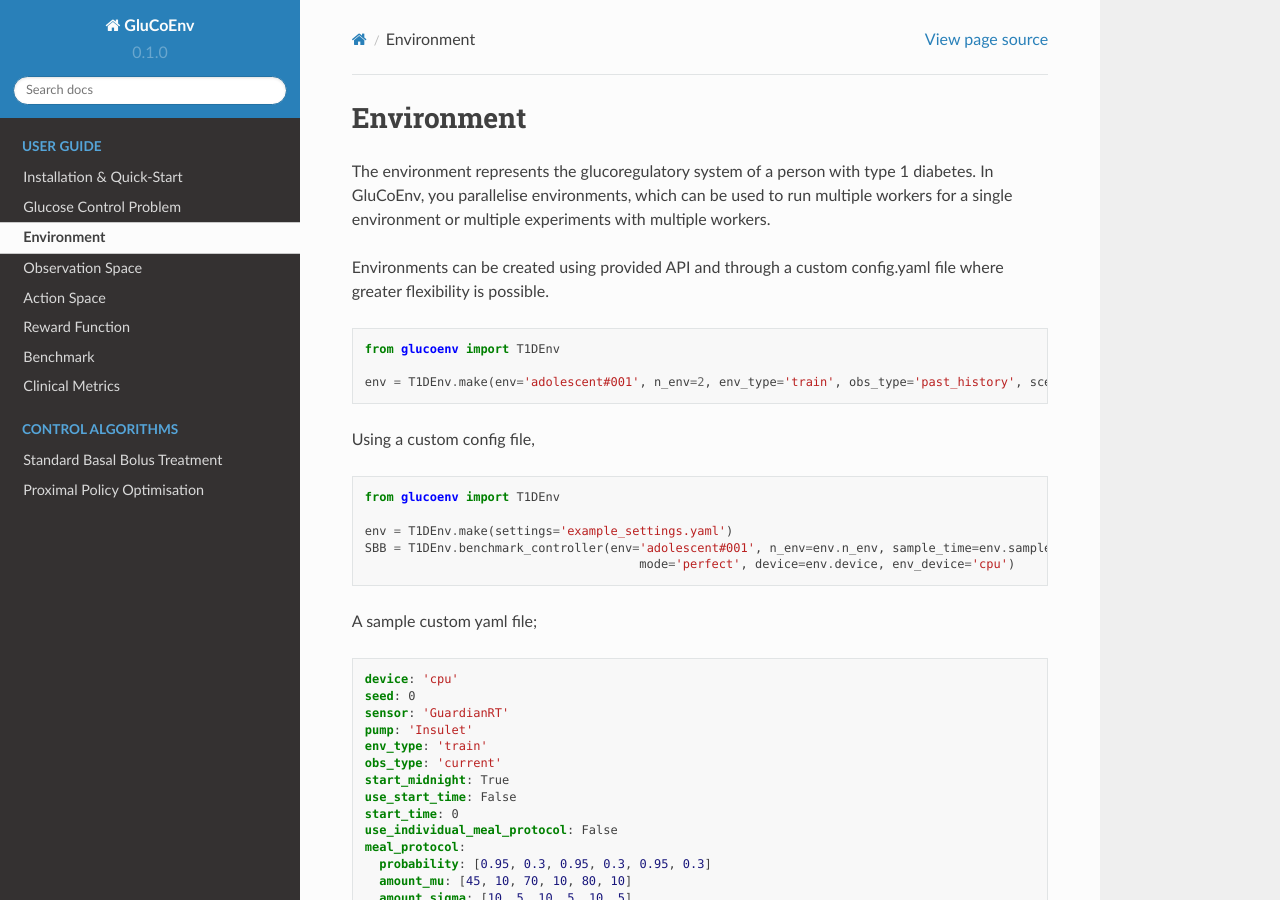
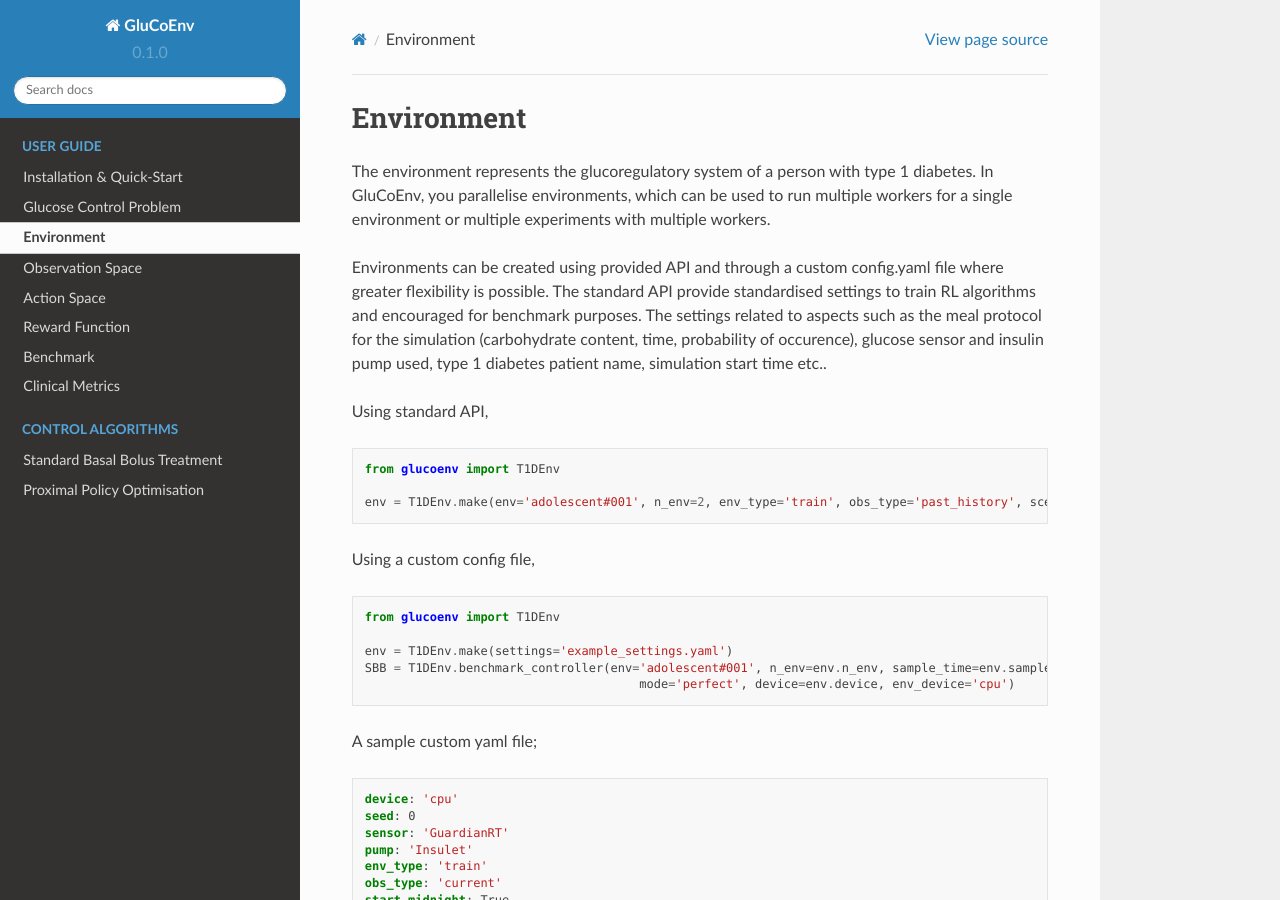
Before and after one commit to RL4H/GluCoEnv, a Sphinx documentation site: the page built from docs/source/guide/environment.rst, in a window 1280 px wide and 900 px high. Built offline with Sphinx 7.4.7 and the Read the Docs theme 2.0.0, drawn with Linux system fonts in a browser that asks for light colours.

Commit message:
Update environment.rst

```diff
--- a/docs/source/guide/environment.rst
+++ b/docs/source/guide/environment.rst
@@ -5,7 +5,9 @@ Environment
 
 The environment represents the glucoregulatory system of a person with type 1 diabetes. In GluCoEnv, you parallelise environments, which can be used to run multiple workers for a single environment or multiple experiments with multiple workers.
 
-Environments can be created using provided API and through a custom config.yaml file where greater flexibility is possible.
+Environments can be created using provided API and through a custom config.yaml file where greater flexibility is possible. The standard API provide standardised settings to train RL algorithms and encouraged for benchmark purposes. The settings related to aspects such as the meal protocol for the simulation (carbohydrate content, time, probability of occurence), glucose sensor and insulin pump used, type 1 diabetes patient name, simulation start time etc..
+
+Using standard API,
 
 .. code-block:: python
 
```
